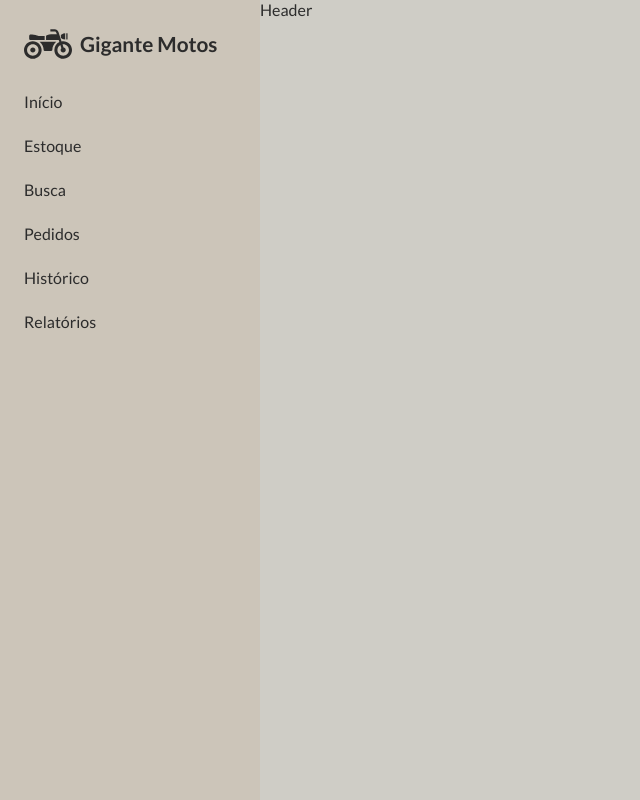
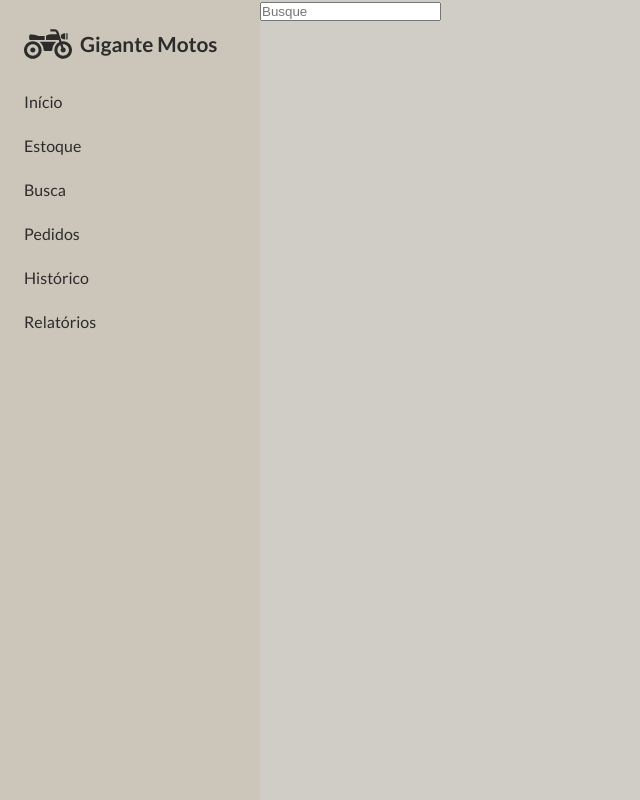
Before and after one commit to Affaled/Suit-Guide, a React (Vite) app: page / in a window 1280 px wide. Shown: the whole page, without its empty margins (0-640 px from the left). Built offline with nearby package versions, Linux system fonts and the light colour scheme; a web font is replaced by a local one.

Commit message:
Conteúdo da Header

```diff
--- a/src/components/Header.jsx
+++ b/src/components/Header.jsx
@@ -1,5 +1,9 @@
 import React from "react";
 
 export default function Header() {
-  return <div>Header</div>;
+  return (
+    <header className="Header">
+      <input className="Header__search" type="text" placeholder="Busque" />
+    </header>
+  );
 }
```
